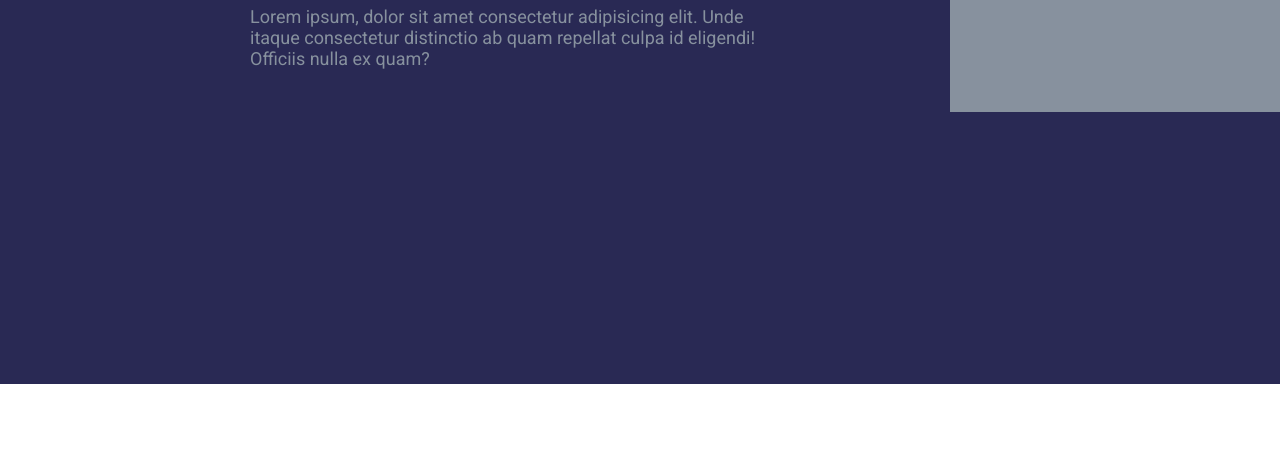
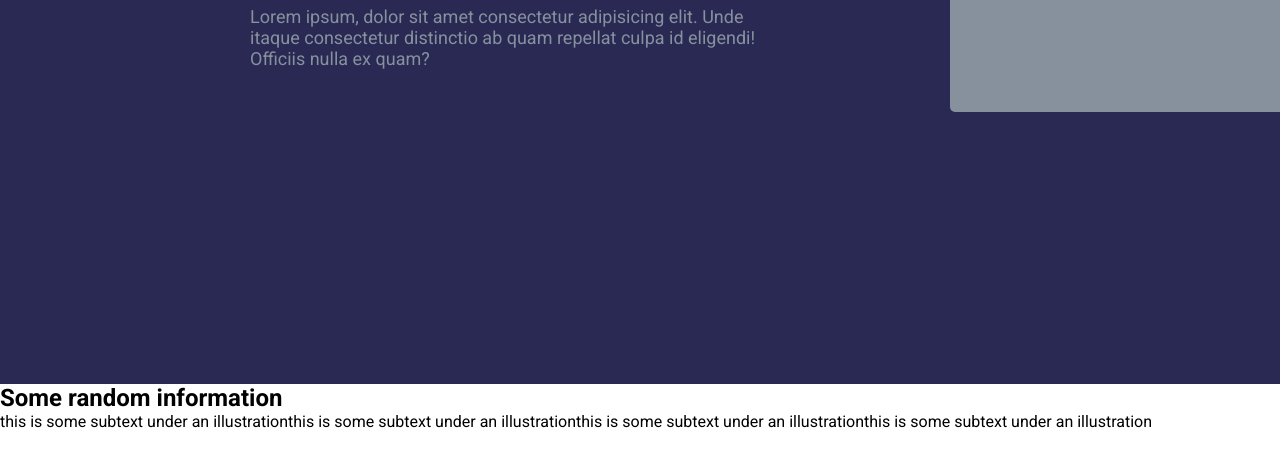
Before and after one commit to FranDeru/Landing-Page, a plain HTML site: page index.html in a window 1280 px wide. Shown: the part 336-800 px from the top of the page. Drawn offline with Linux system fonts and the light colour scheme.

Commit message:
création du html pour la section "main"

```diff
--- a/index.html
+++ b/index.html
@@ -27,7 +27,25 @@
         </div>
     </div>
     <div class="main">
-
+        <h2>Some random information</h2>
+        <div class="flex-container">
+            <div class="illustration">
+                <div class="illustration-placeholder"></div>
+                <p>this is some subtext under an illustration</p>
+            </div>
+            <div class="illustration">
+                <div class="illustration-placeholder"></div>
+                <p>this is some subtext under an illustration</p>
+            </div>
+            <div class="illustration">
+                <div class="illustration-placeholder"></div>
+                <p>this is some subtext under an illustration</p>
+            </div>
+            <div class="illustration">
+                <div class="illustration-placeholder"></div>
+                <p>this is some subtext under an illustration</p>
+            </div>
+        </div>
     </div>
 </body>
 </html>
--- a/style.css
+++ b/style.css
@@ -76,6 +76,7 @@ li > a:hover {
     justify-content: center;
     align-items: center;
     color: var(--dim-gray);
+    border-radius: 5px;
 }
 
 .presentation > button {
```
